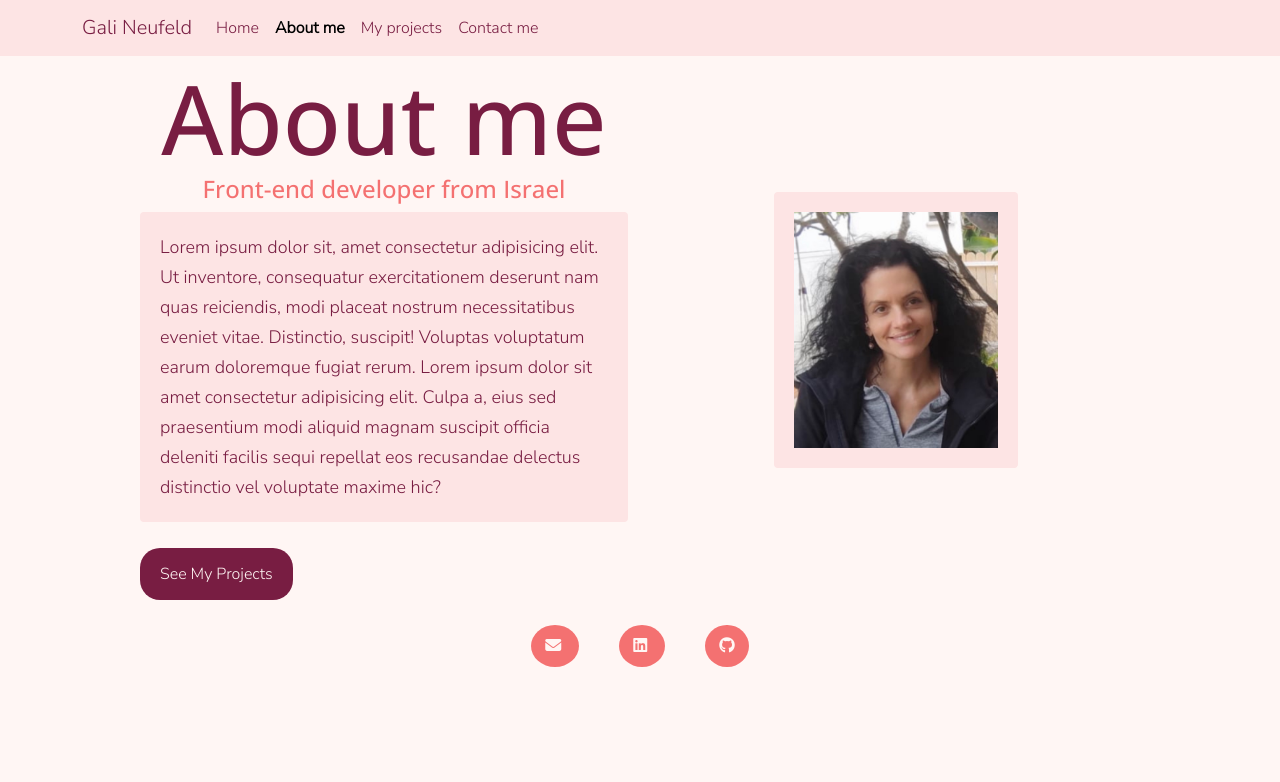
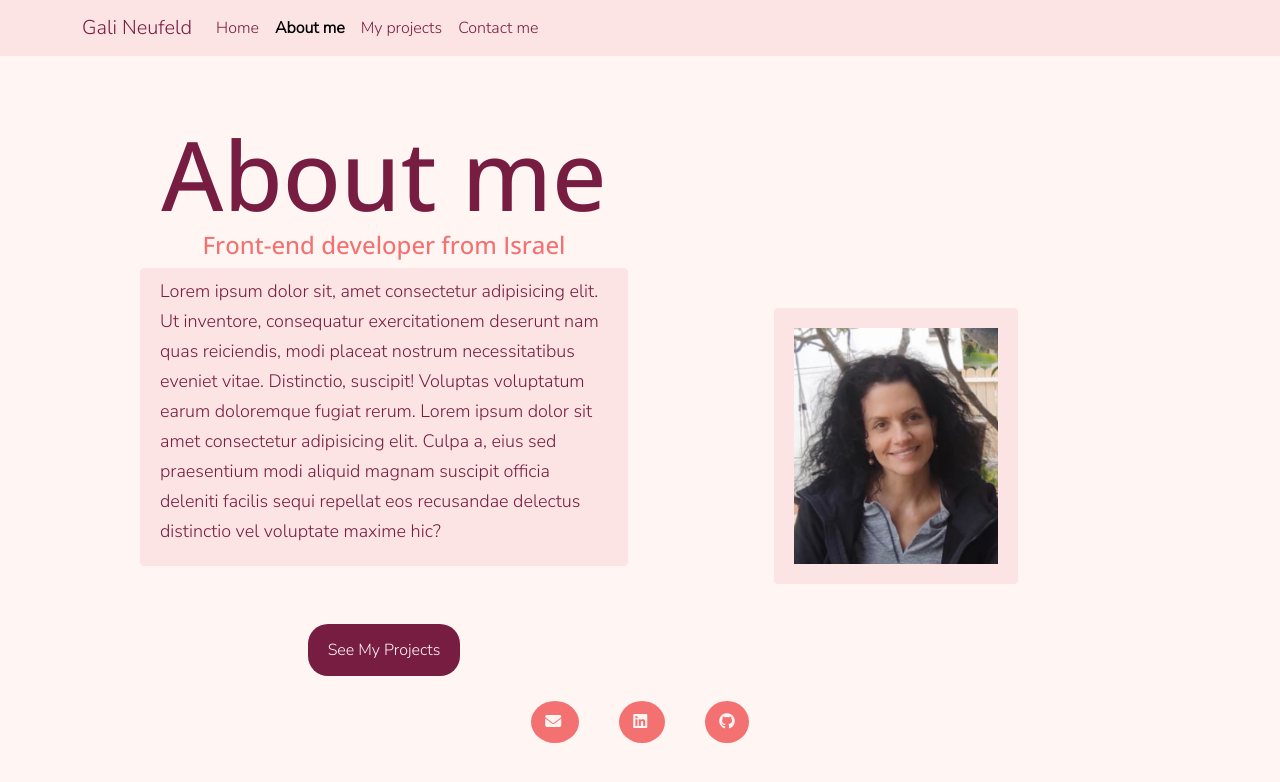
Before and after one commit to GaliNeufeld/portfolio-final-project, a plain HTML site: page about.html in a window 1280 px wide. Drawn offline with nearby package versions, Linux system fonts and the light colour scheme.

Commit message:
Improved SEO and responsiveness

```diff
--- a/about.html
+++ b/about.html
@@ -4,7 +4,10 @@
     <meta charset="UTF-8" />
     <meta http-equiv="X-UA-Compatible" content="IE=edge" />
     <meta name="viewport" content="width=device-width, initial-scale=1.0" />
-    <meta name="description" content="Gali is a professionally trained front-end developer based in New York">
+    <meta
+      name="description"
+      content="Gali is a professionally trained front-end developer based in New York"
+    />
 
     <link
       href="https://cdn.jsdelivr.net/npm/bootstrap@5.1.3/dist/css/bootstrap.min.css"
@@ -29,7 +32,7 @@
       crossorigin="anonymous"
     ></script>
 
-    <title>About Gali Neufeld - Front-end developer </title>
+    <title>About Gali Neufeld - Front-end developer</title>
   </head>
   <body>
     <nav
@@ -90,12 +93,12 @@
       </div>
     </nav>
 
-    <div class="about-section container">
+    <div class="about-section container pt-5">
       <div class="row">
-        <div class="col-md-6">
-          <h1>About me</h1>
+        <div class="col-lg-6">
+          <h1 class="pt-2">About me</h1>
           <h3>Front-end developer from Israel</h3>
-          <p>
+          <p class="pt-2 mb-5">
             Lorem ipsum dolor sit, amet consectetur adipisicing elit. Ut
             inventore, consequatur exercitationem deserunt nam quas reiciendis,
             modi placeat nostrum necessitatibus eveniet vitae. Distinctio,
@@ -106,12 +109,18 @@
             maxime hic?
           </p>
           <br />
-          <div style="text-align: left">
-            <a href="/projects.html" title="Gali Neufeld" class="primary-link">See my projects</a>
+          <div style="text-align: center">
+            <a href="/projects.html" title="Gali Neufeld" class="primary-link"
+              >See my projects</a
+            >
           </div>
         </div>
-        <div class="col-md-6">
-          <img src="/images/Gali.jpg" class="img-fluid w-50 rounded" alt="Gali Neufeld" />
+        <div class="col-lg-6">
+          <img
+            src="/images/Gali.jpg"
+            class="img-fluid w-50 rounded picture"
+            alt="Gali Neufeld"
+          />
         </div>
       </div>
     </div>
@@ -119,10 +128,18 @@
       <a href="mailto:galneufeld@gmail.com" title="Email link" target="_blank">
         <i class="fa solid fa-envelope"></i>
       </a>
-       <a href="https://linkedin.com/in/gali-neufeld-69a15461" title="Linkedin link" target="_blank">
+      <a
+        href="https://linkedin.com/in/gali-neufeld-69a15461"
+        title="Linkedin link"
+        target="_blank"
+      >
         <i class="fab fa-linkedin"></i>
       </a>
-       <a href="https://github.com/GaliNeufeld" title="GitHub link" target="_blank">
+      <a
+        href="https://github.com/GaliNeufeld"
+        title="GitHub link"
+        target="_blank"
+      >
         <i class="fab fa-github"></i>
       </a>
     </footer>
--- a/src/styles.css
+++ b/src/styles.css
@@ -66,7 +66,6 @@ p {
 .about-section p {
   background-color: var(--secondary-color);
   text-align: left;
-
 }
 .navigation-links {
   display: flex;
@@ -80,7 +79,7 @@ p {
   border-radius: 20px;
   text-transform: capitalize;
   padding: 15px 20px;
-  font-size: smaller;
+  font-size: 15px;
 }
 .projects-link {
   color: var(--secondary-color);
@@ -144,7 +143,6 @@ border-radius: 50%;
   text-decoration: none;
   margin: 0 20px;
   font-size: 16px;
-
 }
 footer a:hover {
   color: white;
@@ -162,6 +160,17 @@ footer a:hover {
 }
 @media (min-height: 810px) {
   .hero {
-    padding-top: 100px;
+    padding-top: 80px;
+  }
+  .contact-me {
+    padding-top: 50px;
+  }
+  .navigation-links {
+    margin-bottom: 50px;
   }
 }
+@media (min-width: 1000px) {
+  img.picture {
+    margin-top: 200px;
+  }
+}
```
Also changed, not shown: projects.html (+2 -1 lines). Lines whose indentation alone changed are shown as unchanged.
